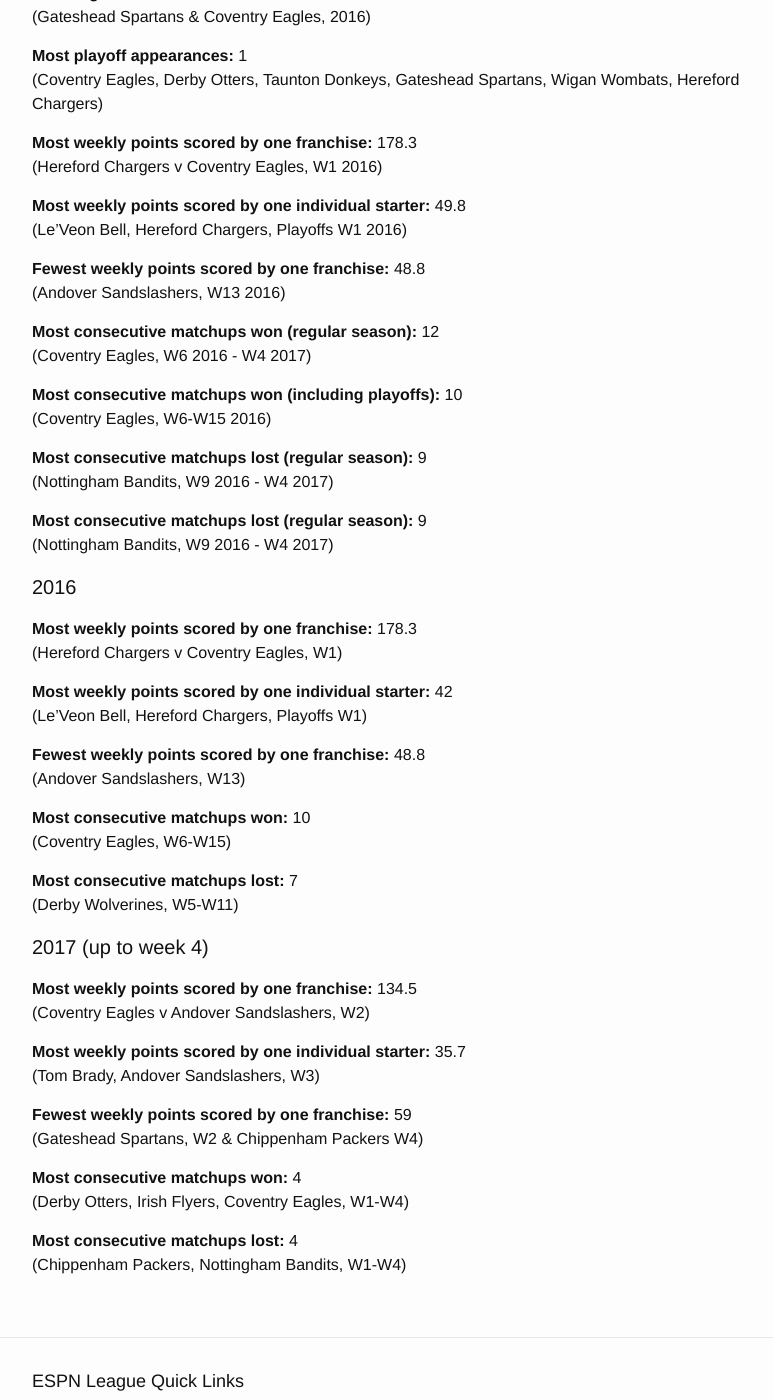
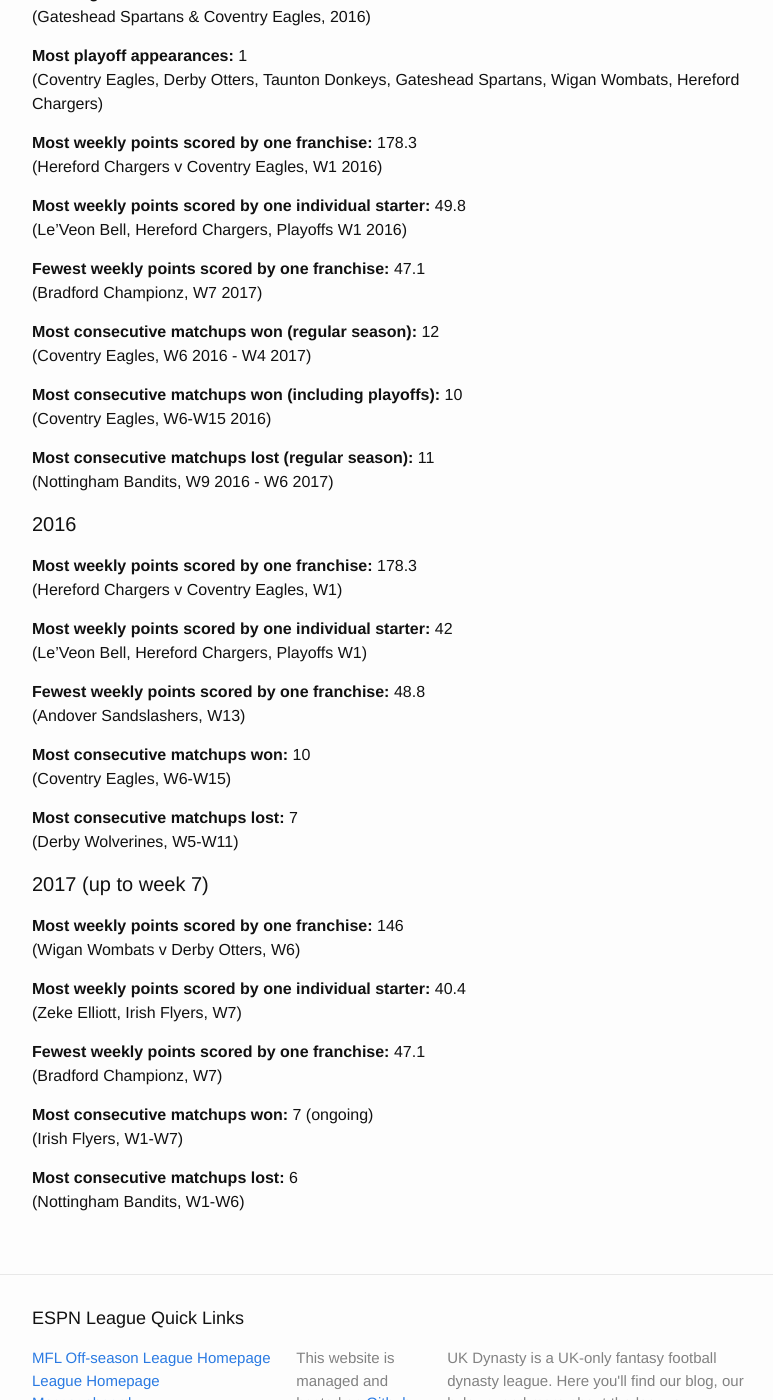
Before and after one commit to UKDynasty/ukdynasty.github.io, a Jekyll site: the page built from history/index.md, in a window 1280 px wide and 1400 px high, scrolled down 925 px. Shown: the whole window, without its empty margins (238-1011 px from the left). Built offline with Jekyll 4.4.1, drawn with Linux system fonts in a browser that asks for light colours.

Commit message:
Records updated for week 7

```diff
--- a/history/index.md
+++ b/history/index.md
@@ -43,8 +43,8 @@ Stats are kept throughout the season on [this Google Sheet](http://bit.do/UKDyna
 **Most weekly points scored by one individual starter:**  49.8
 (Le'Veon Bell, Hereford Chargers, Playoffs W1 2016)
 
-**Fewest weekly points scored by one franchise:**  48.8
-(Andover Sandslashers, W13 2016)
+**Fewest weekly points scored by one franchise:**  47.1
+(Bradford Championz, W7 2017)
 
 **Most consecutive matchups won (regular season):**  12
 (Coventry Eagles, W6 2016 - W4 2017)
@@ -52,11 +52,8 @@ Stats are kept throughout the season on [this Google Sheet](http://bit.do/UKDyna
 **Most consecutive matchups won (including playoffs):**  10
 (Coventry Eagles, W6-W15 2016)
 
-**Most consecutive matchups lost (regular season):**  9
-(Nottingham Bandits, W9 2016 - W4 2017)
-
-**Most consecutive matchups lost (regular season):**  9
-(Nottingham Bandits, W9 2016 - W4 2017)
+**Most consecutive matchups lost (regular season):** 11
+(Nottingham Bandits, W9 2016 - W6 2017)
 
 #### 2016
 
@@ -75,19 +72,19 @@ Stats are kept throughout the season on [this Google Sheet](http://bit.do/UKDyna
 **Most consecutive matchups lost:**  7
 (Derby Wolverines, W5-W11)
 
-#### 2017 (up to week 4)
+#### 2017 (up to week 7)
 
-**Most weekly points scored by one franchise:** 134.5
-(Coventry Eagles v Andover Sandslashers, W2)
+**Most weekly points scored by one franchise:** 146
+(Wigan Wombats v Derby Otters, W6)
 
-**Most weekly points scored by one individual starter:** 35.7
-(Tom Brady, Andover Sandslashers, W3)
+**Most weekly points scored by one individual starter:** 40.4
+(Zeke Elliott, Irish Flyers, W7)
 
-**Fewest weekly points scored by one franchise:** 59
-(Gateshead Spartans, W2 & Chippenham Packers W4)
+**Fewest weekly points scored by one franchise:** 47.1
+(Bradford Championz, W7)
 
-**Most consecutive matchups won:** 4
-(Derby Otters, Irish Flyers, Coventry Eagles, W1-W4)
+**Most consecutive matchups won:** 7 (ongoing)
+(Irish Flyers, W1-W7)
 
-**Most consecutive matchups lost:** 4
-(Chippenham Packers, Nottingham Bandits, W1-W4)
+**Most consecutive matchups lost:** 6
+(Nottingham Bandits, W1-W6)
```
